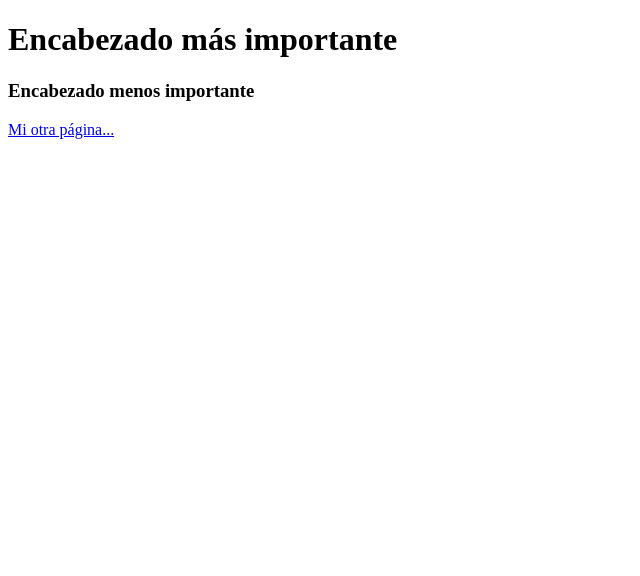
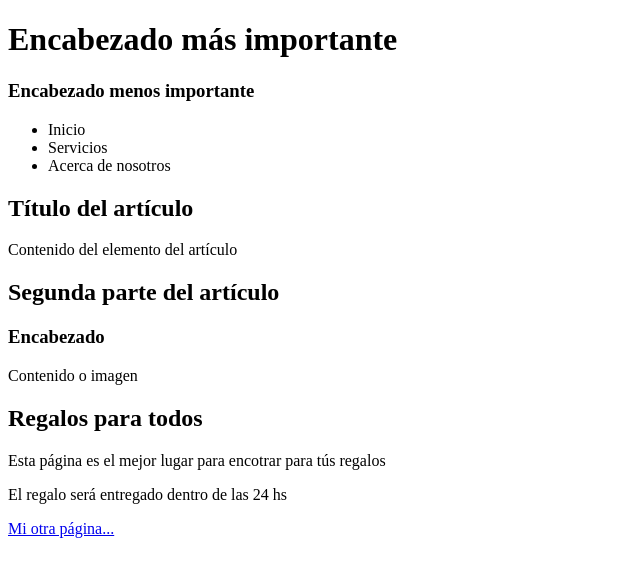
Before and after one commit to ArielMakerLabPy/DWF01_esencialHTML, a plain HTML site: page index.html in a window 1280 px wide. Shown: the whole page, without its empty margins (0-640 px from the left). Drawn offline with Linux system fonts and the light colour scheme.

Commit message:
1 file modified

```diff
--- a/index.html
+++ b/index.html
@@ -10,6 +10,33 @@
       <h1>Encabezado más importante</h1>
       <h3>Encabezado menos importante</h3>
     </header>
+    <nav>
+      <ul>
+        <li><a href=""></a>Inicio</li>
+        <li><a href=""></a>Servicios</li>
+        <li><a href=""></a>Acerca de nosotros</li>
+      </ul>
+    </nav>
+    <article>
+      <h1>Título del artículo</h1>
+      <p>
+        Contenido del elemento del artículo
+      </p>
+    </article>
+    <article>
+      <h1>Segunda parte del artículo</h1>
+      <section>
+        <h1>Encabezado</h1>
+        <p>Contenido o imagen</p>
+      </section>
+    </article>
+    <article>
+      <h1>Regalos para todos</h1>
+      <p>Esta página es el mejor lugar para encotrar para tús regalos</p>
+      <aside>
+        <p>El regalo será entregado dentro de las 24 hs</p>
+      </aside>
+    </article>
     <a href="/me.html">Mi otra página...</a>
   </body>
 </html>
```
